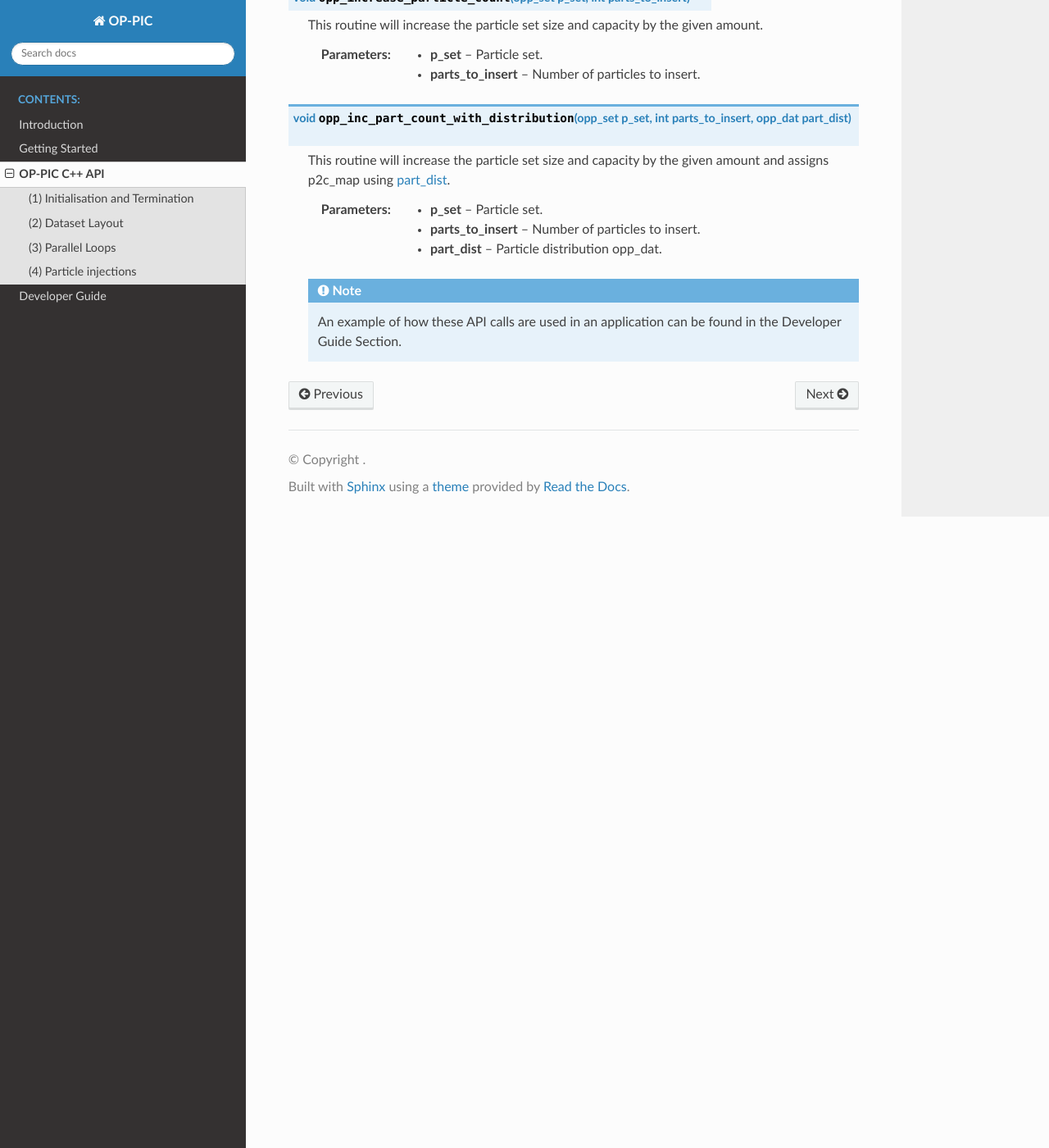
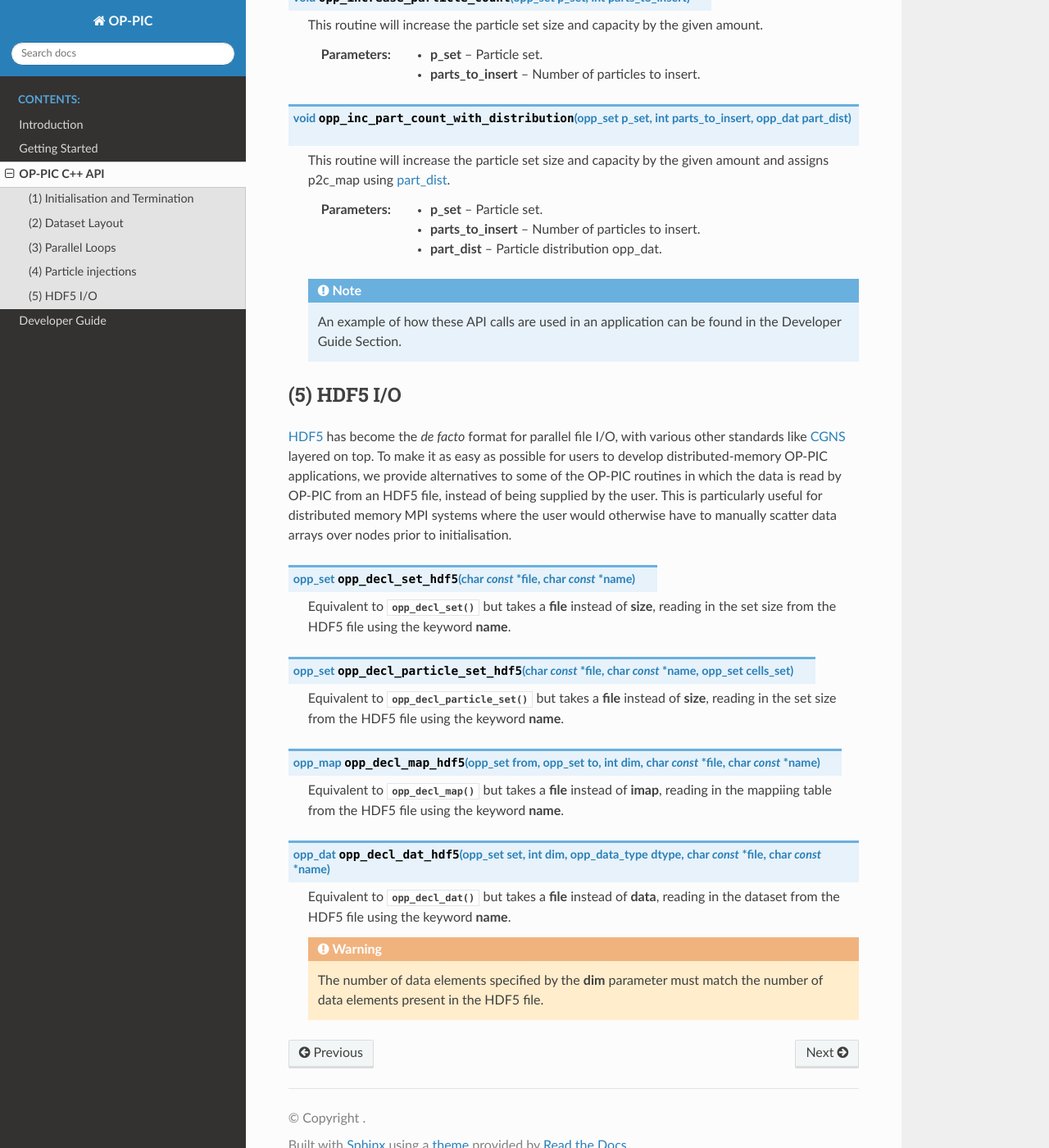
Before and after one commit to ZamanLantra/git_docs_test, a Sphinx documentation site: the page built from doc/api.rst, in a window 1280 px wide and 1400 px high, scrolled down 5575 px. Shown: the whole window at 82% size. Built offline with Sphinx 7.4.7 and the Read the Docs theme 2.0.0, drawn with Linux system fonts in a browser that asks for light colours; pages that are not in the unit, such as notebooks, are missing from menus; some of the changed text lies outside the part shown.

Commit message:
Update api.rst

```diff
--- a/doc/api.rst
+++ b/doc/api.rst
@@ -158,16 +158,16 @@ By default OP-PIC stores data in CPUs as AoS (Array of Structs) layout, matching
    - :c:data:`OPP_MAX`: Global reduction to compute a maximum.
    - :c:data:`OPP_MIN`: Global reduction to compute a minimum.
 
-**// for direct arguments**
+**For direct arguments**
 
 .. c:function:: opp_arg opp_arg_dat(opp_dat dat, opp_access acc)
 
-**// for single indirect arguments**
+**For single indirect arguments**
 
 .. c:function:: opp_arg opp_arg_dat(opp_dat dat, opp_map p2c_map, opp_access acc)
    opp_arg opp_arg_dat(opp_dat dat, int idx, opp_map map, opp_access acc)
 
-**// for double indirect arguments**
+**For double indirect arguments**
 
 .. c:function:: opp_arg opp_arg_dat(opp_dat dat, int idx, opp_map map, opp_map p2c_map, opp_access acc)
 
@@ -209,3 +209,29 @@ By default OP-PIC stores data in CPUs as AoS (Array of Structs) layout, matching
 
    .. note::
       An example of how these API calls are used in an application can be found in the Developer Guide Section.
+
+(5) HDF5 I/O
+^^^^^^^^^^^^
+
+`HDF5 <https://www.hdfgroup.org/solutions/hdf5/>`_ has become the *de facto* format for parallel file I/O, with various other standards like `CGNS <https://cgns.github.io/hdf5.html>`_ layered on top.
+To make it as easy as possible for users to develop distributed-memory OP-PIC applications, we provide alternatives to some of the OP-PIC routines in which the data is read by OP-PIC from an HDF5 file, instead of being supplied by the user.
+This is particularly useful for distributed memory MPI systems where the user would otherwise have to manually scatter data arrays over nodes prior to initialisation.
+
+.. c:function:: opp_set opp_decl_set_hdf5(char const *file, char const *name)
+
+   Equivalent to :c:func:`opp_decl_set()` but takes a **file** instead of **size**, reading in the set size from the HDF5 file using the keyword **name**.
+
+.. c:function:: opp_set opp_decl_particle_set_hdf5(char const *file, char const *name, opp_set cells_set)
+
+   Equivalent to :c:func:`opp_decl_particle_set()` but takes a **file** instead of **size**, reading in the set size from the HDF5 file using the keyword **name**.
+
+.. c:function:: opp_map opp_decl_map_hdf5(opp_set from, opp_set to, int dim, char const *file, char const *name)
+
+   Equivalent to :c:func:`opp_decl_map()` but takes a **file** instead of **imap**, reading in the mappiing table from the HDF5 file using the keyword **name**.
+
+.. c:function:: opp_dat opp_decl_dat_hdf5(opp_set set, int dim, opp_data_type dtype, char const *file, char const *name)
+
+   Equivalent to :c:func:`opp_decl_dat()` but takes a **file** instead of **data**, reading in the dataset from the HDF5 file using the keyword **name**.
+
+   .. warning::
+      The number of data elements specified by the **dim** parameter must match the number of data elements present in the HDF5 file.
```
